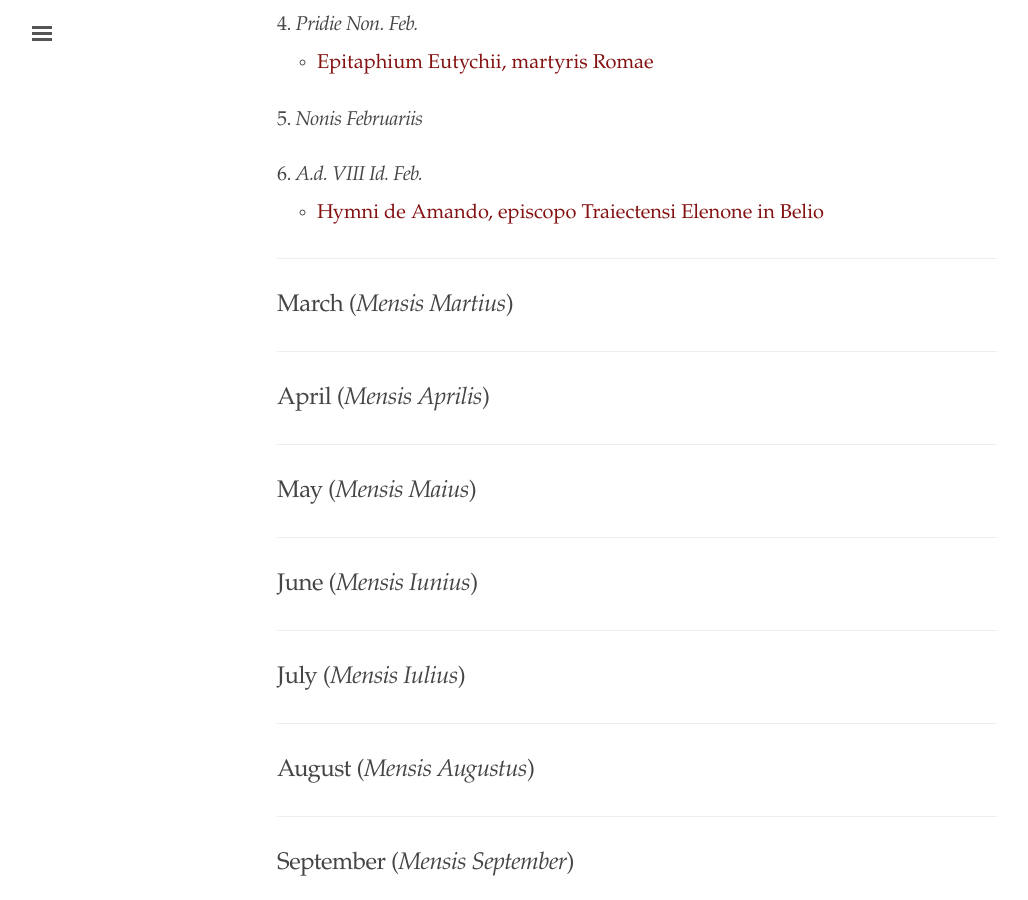
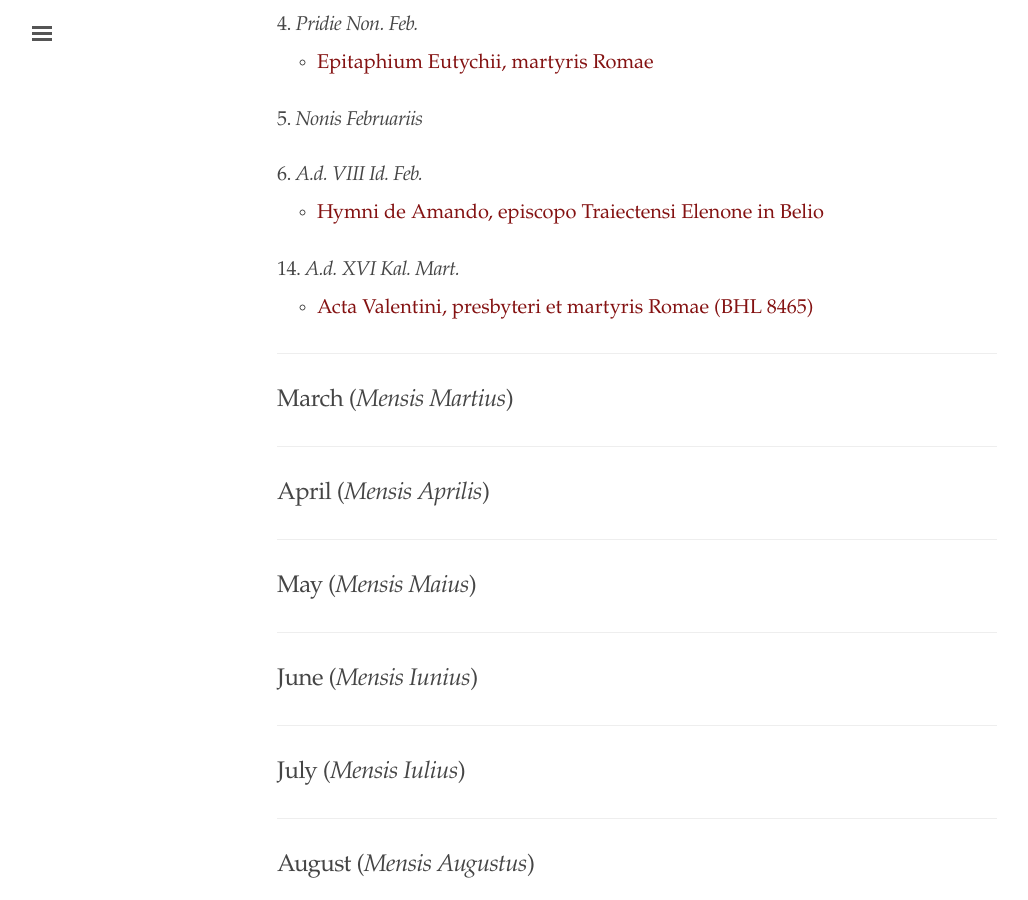
Before and after one commit to cjkoepke1/latin-hagiography, a Jekyll site: the page built from index.md, in a window 1280 px wide and 900 px high, scrolled down 6750 px. Shown: the whole window, without its empty margins (3-1031 px from the left). Built offline with Jekyll 4.4.1, drawn with Linux system fonts in a browser that asks for light colours.

Commit message:
Added Acta Valentini presbyteri

```diff
--- a/index.md
+++ b/index.md
@@ -243,6 +243,10 @@ title: "Latin Hagiography"
 
 - [Hymni de Amando, episcopo Traiectensi Elenone in Belio](https://cjkoepke1.github.io/latin-hagiography/texts/hymni-de-amando)
 
+### 14. *A.d. XVI Kal. Mart.*
+
+- [Acta Valentini, presbyteri et martyris Romae (BHL 8465)](https://cjkoepke1.github.io/latin-hagiography/texts/acta-valentini-presbyteri)
+
 ---
 
 ## March (*Mensis Martius*)
```
